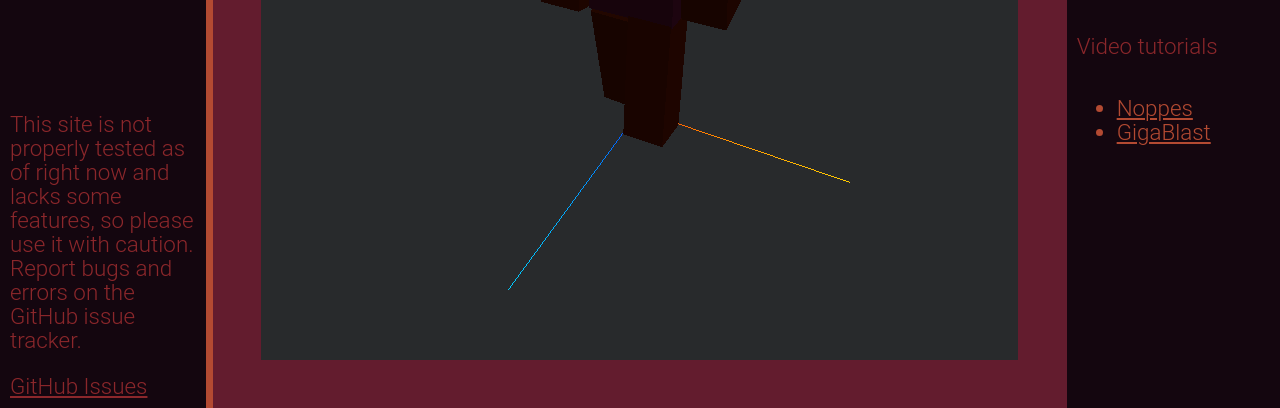
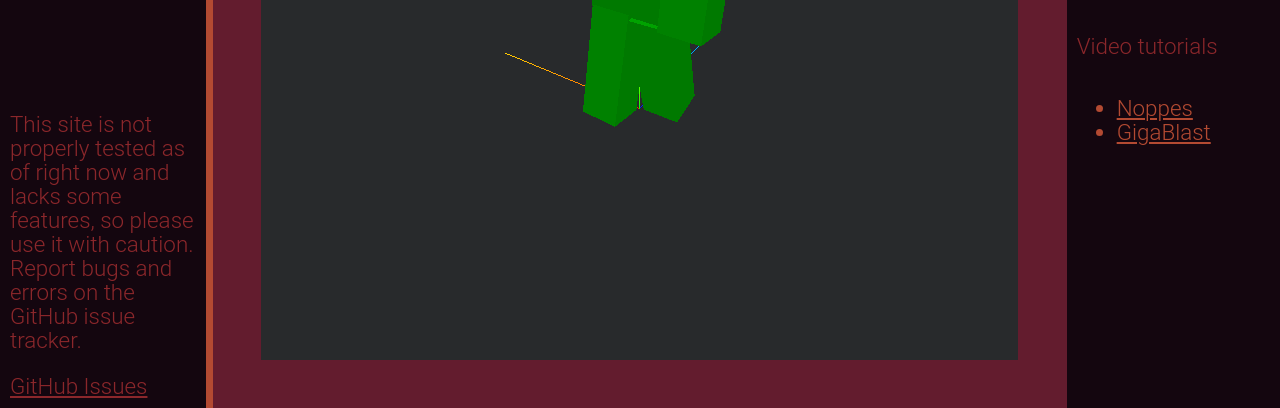
Before and after one commit to Valaron-Jakob/MorePlayerModels-ModelCreator, a website built with Vite: page index.html in a window 1280 px wide. Shown: the part 392-800 px from the top of the page. Built offline with nearby package versions, Linux system fonts and the light colour scheme; a web font is replaced by a local one.

Commit message:
Started implementing 3D renderer

```diff
--- a/package.json
+++ b/package.json
@@ -3,6 +3,6 @@
     "three": "^0.151.3"
   },
   "devDependencies": {
-    "vite": "^4.3.1"
+    "vite": "^4.3.2"
   }
 }
--- a/render.js
+++ b/render.js
@@ -24,81 +24,193 @@ const directionalLight = new THREE.DirectionalLight( 0xffffff, 0.6 );
 directionalLight.position.set( 10, 20, 0 ); // x, y, z
 scene.add( directionalLight );
 
-// Adding objects
-const head = {
+
+// Concept objects
+//
+// cubes and groups(bones)
+// group:   pivot, rotation, subgroups/cubes
+// cube:    pivot, rotation, origin, size, color
+const test_group = {
+    pivot: [ 0, 0, 0 ],
+    rotation: [ 0, 0, 0 ],
+    cubes: [
+        {
+            origin: [-5, 6, -5],
+            size: [10, 3, 10],
+            pivot: [ 0, 0, 0 ],
+            rotation: [ 0, 0, 0 ]
+        },
+        {
+            origin: [-4, 9, -4.05],
+            size: [8, 4, 8],
+            pivot: [0, 9, -4],
+            rotation: [-20, 0, 0]
+        },
+        {
+            origin: [-3, 10.27008, 0.36089],
+            size: [6, 4, 6],
+            pivot: [0, 13.67008, 1.61089],
+            rotation: [-50, 0, 0]
+        },
+        {
+            origin: [-2, 10.55143, 5.3136],
+            size: [4, 4, 4],
+            pivot: [0, 14.30143, 5.5636],
+            rotation: [-87.5, 0, 0]
+        },
+        {
+            origin: [-1, 9.85124, 8.18779],
+            size: [2, 4, 2],
+            pivot: [0, 12.65124, 7.88779],
+            rotation: [-127.5, 0, 0]
+        },
+        {
+            origin: [-2, 8.12122, 5.52865],
+            size: [4, 4, 4],
+            pivot: [0, 10.12122, 7.52865],
+            rotation: [-149.63881, 40.78947, 20.94102]
+        }
+    ],
+    groups: [
+        {
+            pivot: [ 0, 0, 0 ],
+            rotation: [ 0, 0, 0 ],
+            cubes: [],
+            groups: []
+        }
+    ]
+}
+
+const player = {
+    pivot: [ 0, 0, 0 ],
+    rotation: [ 0, 0, 0 ],
+    cubes: [
+        {
             origin: [ -4, 24, -4 ],
             size: [ 8, 8, 8 ],
-    rotation: [ -6, 5, 0 ],
             pivot: [ 0, 24, 0 ],
-    color: 0x3c1140
-};
-const body = {
+            rotation: [ -6, 5, 0 ]
+        },
+        {
             origin: [ -4, 12, -2 ],
             size: [ 8, 12, 4 ],
-    rotation: [ 0, 0, 0 ],
             pivot: [ 0, 24, 0 ],
-    color: 0x3c1125
-};
-const right_arm = {
+            rotation: [ 0, 0, 0 ]
+        },
+        {
             origin: [ -8, 12, -2 ],
             size: [ 4, 12, 4 ],
-    rotation: [ -10, 0, 0 ],
             pivot: [ -5, 22, 0 ],
-    color: 0x3c1101
-};
-const left_arm = {
+            rotation: [ -10, 0, 0 ]
+        },
+        {
             origin: [ 4, 12, -2 ],
             size: [ 4, 12, 4 ],
-    rotation: [ 12, 0, 0 ],
             pivot: [ 5, 22, 0 ],
-    color: 0x3c1101
-};
-const right_leg = {
+            rotation: [ 12, 0, 0 ]
+        },
+        {
             origin: [ -3.9, 0, -2 ],
             size: [ 4, 12, 4 ],
-    rotation: [ 11, 0, 2 ],
             pivot: [ -1.9, 12, 0 ],
-    color: 0x3c1101
-};
-const left_leg = {
+            rotation: [ 11, 0, 2 ]
+        },
+        {
             origin: [ -0.1, 0, -2 ],
             size: [ 4, 12, 4 ],
-    rotation: [ -10, 0, -2 ],
             pivot: [ 1.9, 12, 0 ],
-    color: 0x3c1101
-};
+            rotation: [ -10, 0, -2 ]
+        }
+    ],
+    groups: []
+}
 
-function addCube(scene, object) {
-    let size = object.size;
-    let origin = [ object.origin[0] + size[0]/2, object.origin[1] + size[1]/2, object.origin[2] + size[2]/2 ];
-    let rotation = object.rotation;
-    let pivot = object.pivot;
+createModel(scene, player);
+
+function createModel(scene, data) {
+    addGroup(scene, data)
+
+    addCubes(scene, data.cubes)
+}
+
+function addGroup(parent, child) {
+    let pivot = child.pivot;
+    let rotation = child.rotation;
+
+    const group = new THREE.Group();
+    group.position.set( pivot[0], pivot[1], pivot[2] );
+    group.rotation.set( toRad(rotation[0]), toRad(rotation[1]), toRad(rotation[2]) );
+
+    parent.add( group );
+
+    return group;
+}
+
+function addCubes(parent, childs) {
+    var childs_group = new THREE.Group();
+
+    childs.forEach(child => {
+        let size = child.size;
+        let origin = [ child.origin[0] + size[0]/2, child.origin[1] + size[1]/2, child.origin[2] + size[2]/2 ];
+        let rotation = child.rotation;
+        let pivot = child.pivot;
 
         const geometry = new THREE.BoxGeometry( size[0], size[1], size[2] );
-    const material = new THREE.MeshLambertMaterial({ color: object.color });
+        const material = new THREE.MeshLambertMaterial({ color: 0x00ff00 });
         const cube = new THREE.Mesh( geometry, material );
-    const group = new THREE.Group();
 
         // Rotate around a pivot
+        const group = new THREE.Group();
         group.add( cube );
         group.position.set( pivot[0], pivot[1], pivot[2] );
         cube.position.set( -pivot[0] + origin[0], -pivot[1] + origin[1], -pivot[2] + origin[2] );
-    group.rotation.set( rotation[0] / 180 * Math.PI, -rotation[1] / 180 * Math.PI, -rotation[2] / 180 * Math.PI );
+        group.rotation.set( -toRad(rotation[0]), -toRad(rotation[1]), -toRad(rotation[2]) );
 
-    scene.add( group );
-};
+        childs_group.add( group );
+    });
+    parent.add( childs_group );
+    return childs_group
+}
 
-addCube(scene, head);
-addCube(scene, body);
-addCube(scene, right_arm);
-addCube(scene, left_arm);
-addCube(scene, right_leg);
-addCube(scene, left_leg);
 
+// function addCube(scene, object) {
+//     let size = object.size;
+//     let origin = [ object.origin[0] + size[0]/2, object.origin[1] + size[1]/2, object.origin[2] + size[2]/2 ];
+//     let rotation = object.rotation;
+//     let pivot = object.pivot;
+
+//     const geometry = new THREE.BoxGeometry( size[0], size[1], size[2] );
+//     const material = new THREE.MeshLambertMaterial({ color: object.color });
+//     const cube = new THREE.Mesh( geometry, material );
+//     const group = new THREE.Group();
+
+//     // Rotate around a pivot
+//     group.add( cube );
+//     group.position.set( pivot[0], pivot[1], pivot[2] );
+//     cube.position.set( -pivot[0] + origin[0], -pivot[1] + origin[1], -pivot[2] + origin[2] );
+//     group.rotation.set( toRad(rotation[0]), -toRad(rotation[1]), -toRad(rotation[2]) );
+
+//     scene.add( group );
+
+//     return group;
+// };
+
+// // Adding base model
+// const g_head = addCube(scene, head);
+// const g_body = addCube(scene, body);
+// const g_right_arm = addCube(scene, right_arm);
+// const g_left_arm = addCube(scene, left_arm);
+// const g_right_leg = addCube(scene, right_leg);
+// const g_left_leg = addCube(scene, left_leg);
+
+// // Adding part model
+// g_body.add( addCube(scene, part) );
+
+// Adding axes
 scene.add( new THREE.AxesHelper(20) );
 
 // Setting camera position
-camera.position.set(16, 32, 32);
+camera.position.set(-20, 32, -32);
 camera.lookAt(0, 12, 0);
 
 
@@ -107,3 +219,10 @@ function animate() {
 	renderer.render( scene, camera );
 }
 animate();
+
+
+
+// Helper functions
+function toRad(angle) {
+    return angle * (Math.PI / 180);
+}
--- a/style.css
+++ b/style.css
@@ -1,3 +1,5 @@
+
+
 * {
     -moz-box-sizing: border-box;
     -webkit-box-sizing: border-box;
```
Also changed, not shown: christmas_hat.geo.json (added, +29 -0 lines), 1 other file. Lines whose indentation alone changed are shown as unchanged.
